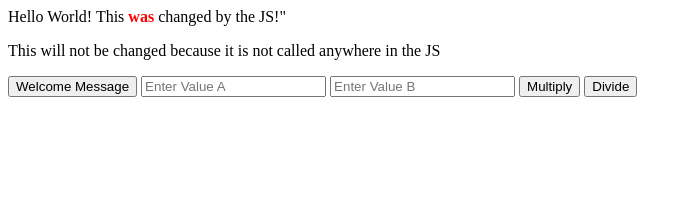
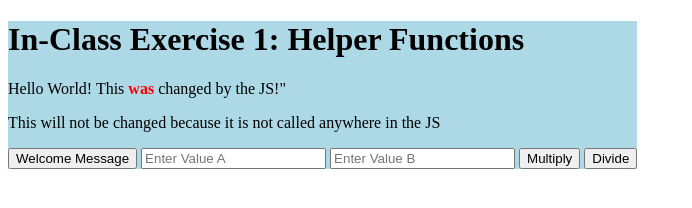
Before and after one commit to GBBrunner/Practice-JS, a plain HTML site: page index.html in a window 1280 px wide. Shown: the whole page, without its empty margins (0-692 px from the left). Drawn offline with Linux system fonts and the light colour scheme.

Commit message:
sectioned off this assignment from future assignments

```diff
--- a/index.html
+++ b/index.html
@@ -3,11 +3,12 @@
 <head>
     <meta charset="UTF-8">
     <meta name="viewport" content="width=device-width, initial-scale=1.0">
-    <title>In-Class Exercise 1: Helper Functions </title>
+    <title>TEST JS</title>
     <script src="script.js" defer> </script>
 </head>
 <body>
-    <div>
+    <div style="background-color: lightblue; width:fit-content">
+        <h1>In-Class Exercise 1: Helper Functions </h1>
         <div id="myDiv">You won't be able to see this because the JS is changing the contents of this div</div>
         <p class="noCall">This will not be changed because it is not called anywhere in the JS</p>
          <button onclick="welcomeMessage()"> Welcome Message </button>
```
